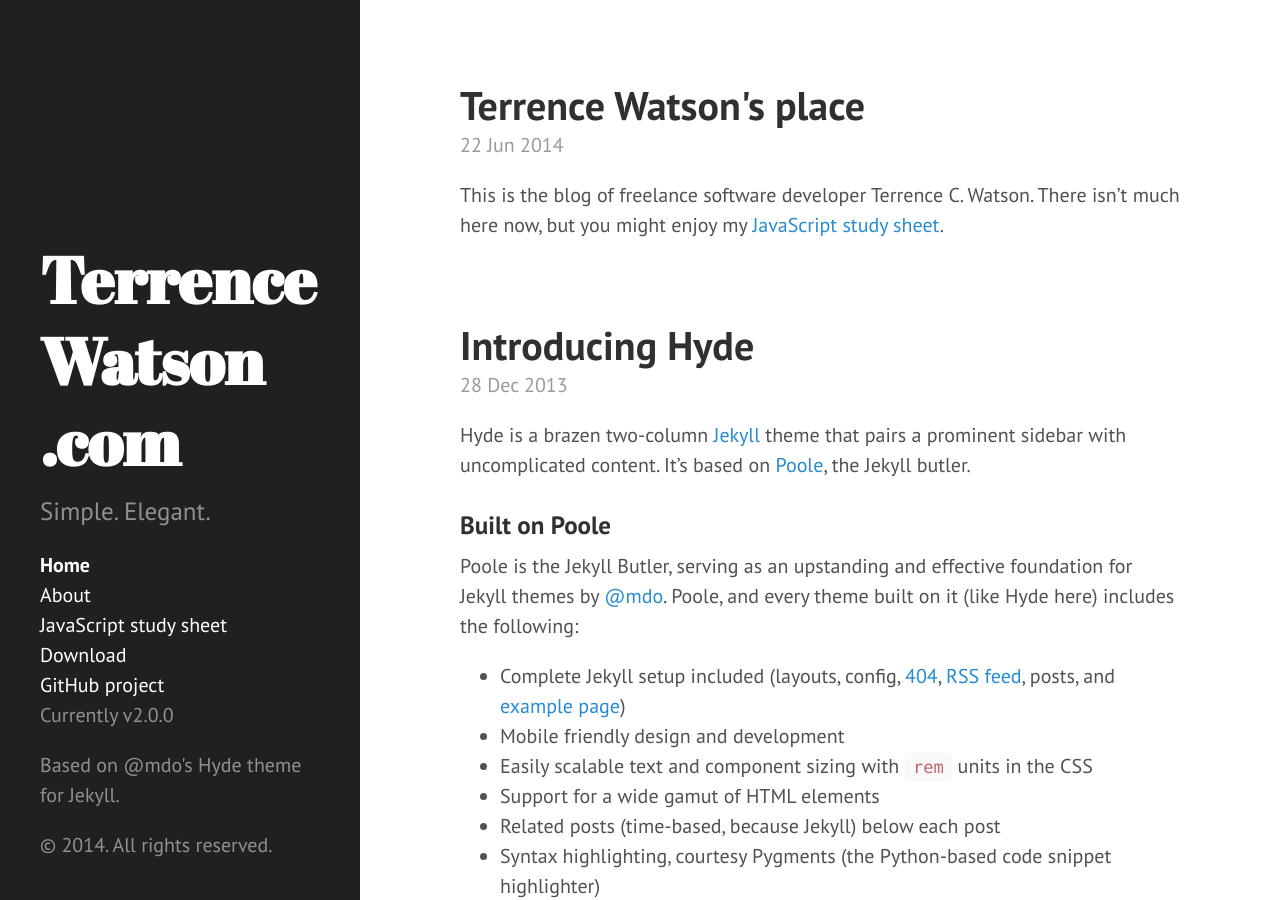
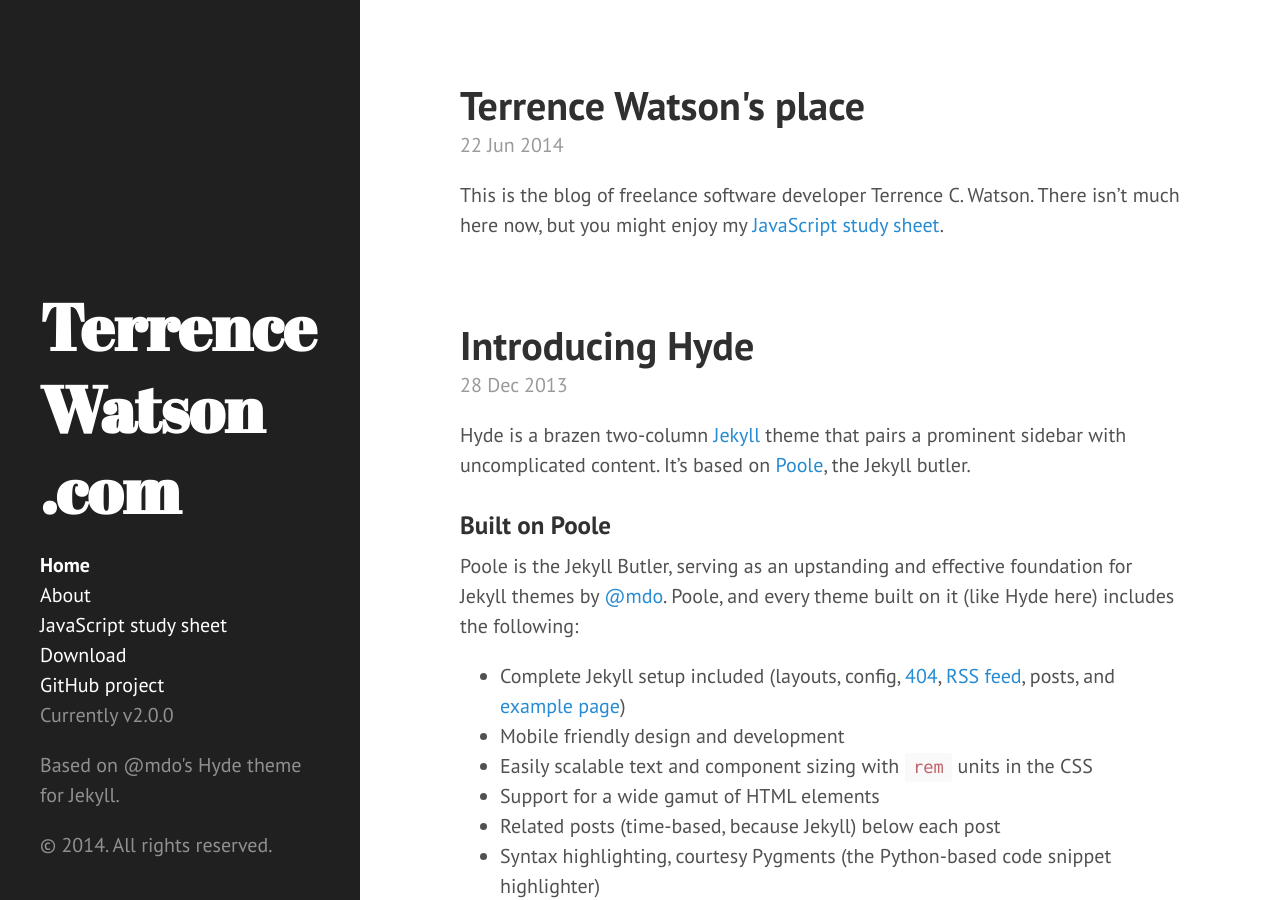
Before and after one commit to selfinterest/selfinterest.github.io, a Jekyll site: the page built from index.html, in a window 1280 px wide and 900 px high. Built offline with Jekyll 4.4.1, drawn with Linux system fonts in a browser that asks for light colours; nearby versions of some CDN libraries; Markdown is read by kramdown in place of the engine named in the settings; the list of posts is cut into pages by our own code.

Commit message:
Removed description

```diff
--- a/_config.yml
+++ b/_config.yml
@@ -9,7 +9,7 @@
 title:              TerrenceWatson.com
 fancyTitle:            'Terrence<br><span style="text-align:right;">Watson</span><br><span style="text-align:right;">.com</span>'
 tagline:          'A Jekyll theme'
-description:      "Simple. Elegant."
+description:      ""
 url:              http://www.terrencewatson.com
 
 author:
```
